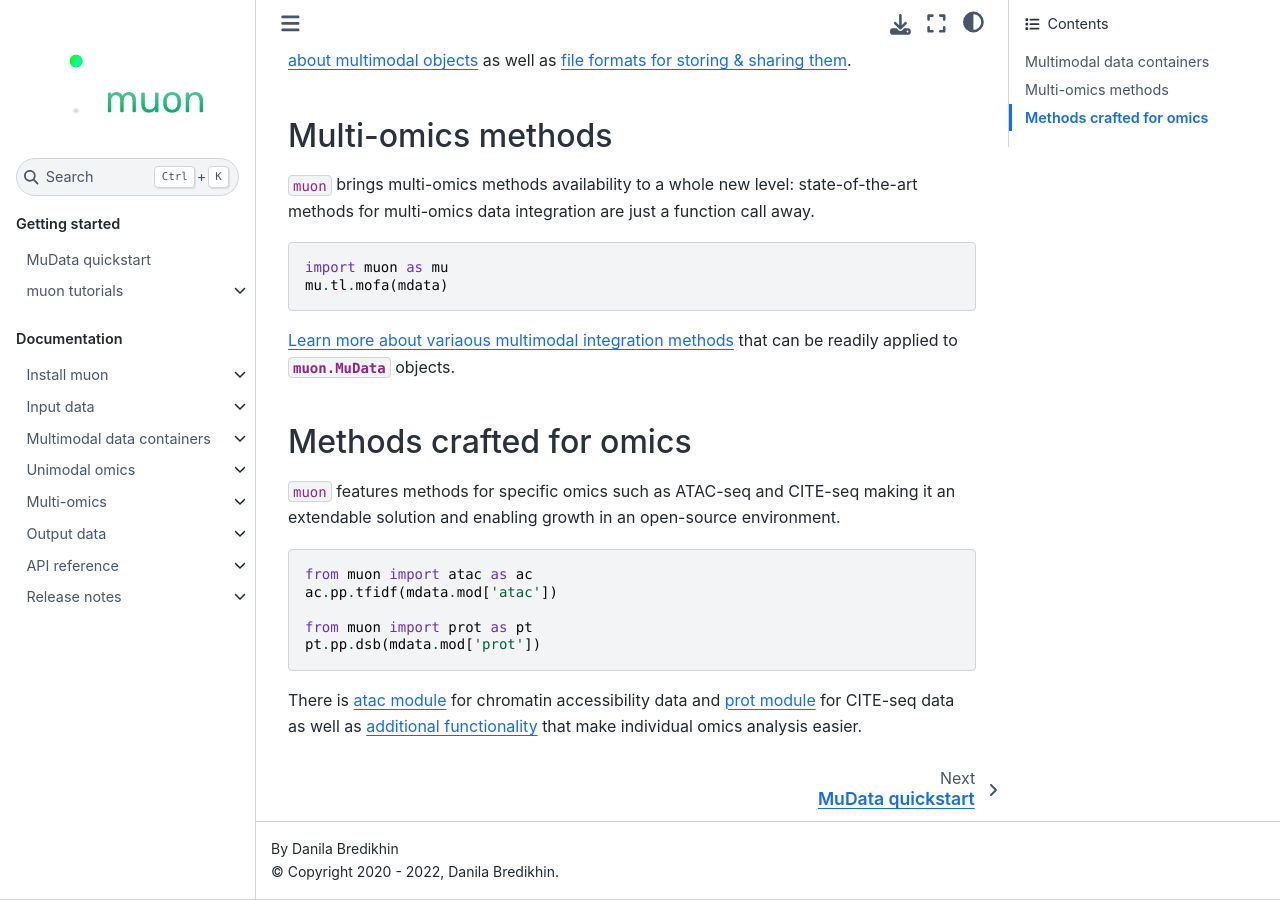
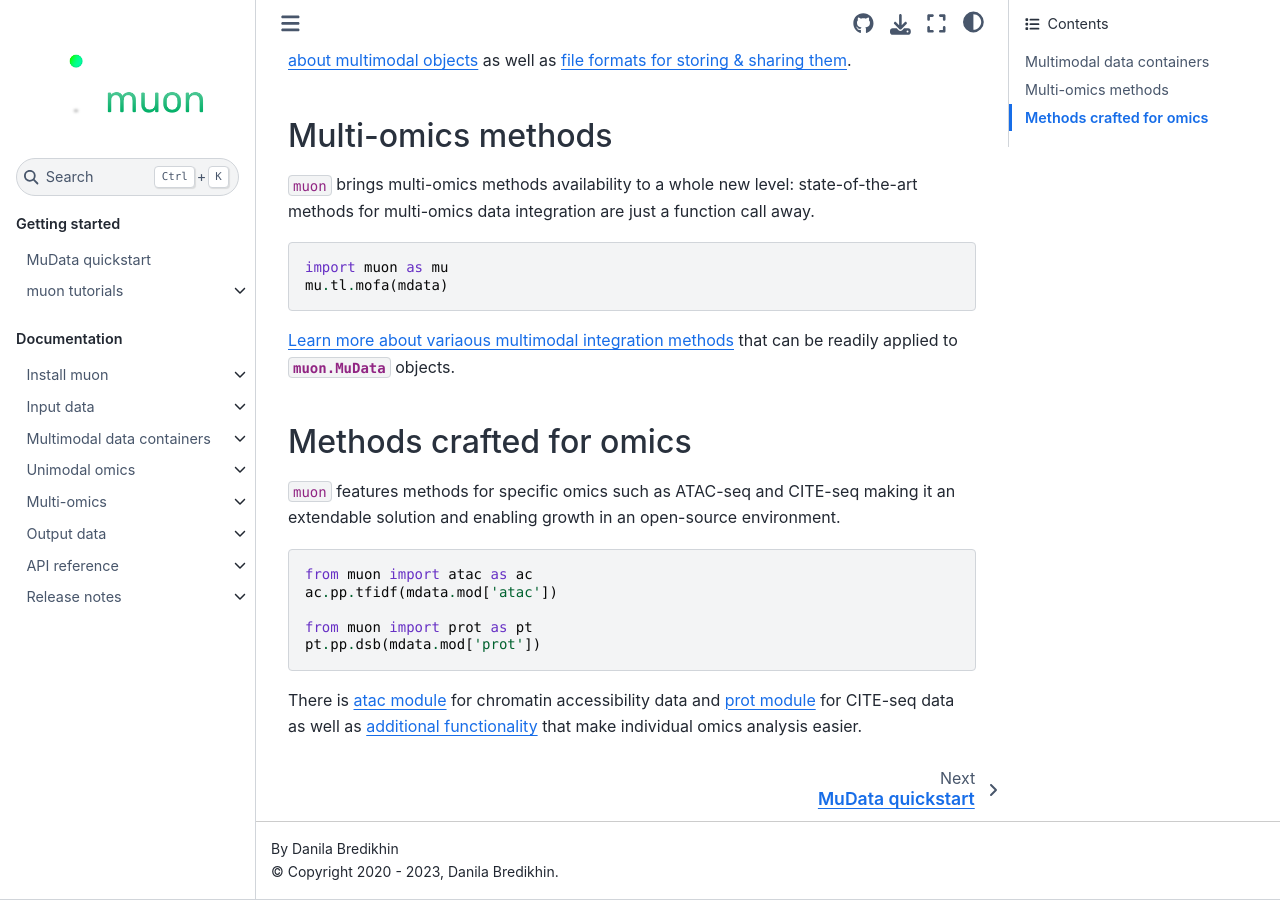
Before and after one commit to scverse/muon, a Sphinx documentation site: the page built from docs/source/index.rst, in a window 1280 px wide and 900 px high, scrolled down 553 px. Built offline with Sphinx 7.4.7 and the Sphinx Book theme 1.1.4, drawn with Linux system fonts in a browser that asks for light colours; pages that are not in the unit, such as notebooks, are missing from menus; some of the changed lines change nothing that is shown.

Commit message:
Update sphinx conf.py

```diff
--- a/docs/source/conf.py
+++ b/docs/source/conf.py
@@ -15,14 +15,13 @@ import sys
 import recommonmark
 from recommonmark.transform import AutoStructify
 
-# sys.path.insert(0, os.path.abspath('.'))
 sys.path.insert(0, os.path.abspath("../"))
 
 
 # -- Project information -----------------------------------------------------
 
 project = "muon"
-copyright = "2020 - 2022, Danila Bredikhin"
+copyright = "2020 - 2023, Danila Bredikhin"
 author = "Danila Bredikhin"
 
 
@@ -75,7 +74,9 @@ html_static_path = ["_static"]
 html_logo = "../img/muon_logo.png"
 html_theme_options = {
     "logo_only": True,
-    "display_version": False,
+    "show_toc_level": 2,
+    "repository_url": "https://github.com/scverse/muon",
+    "use_repository_button": True,
 }
 
 # app setup hook
```
